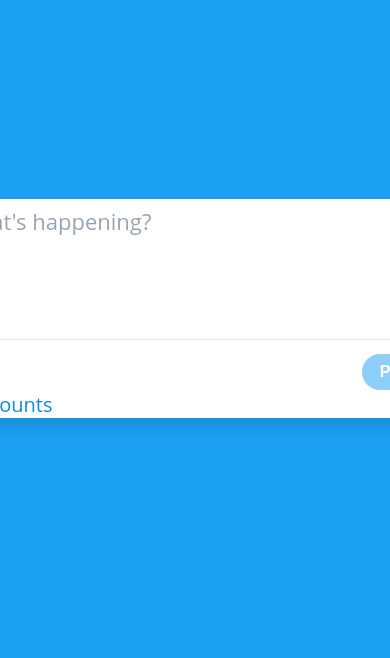
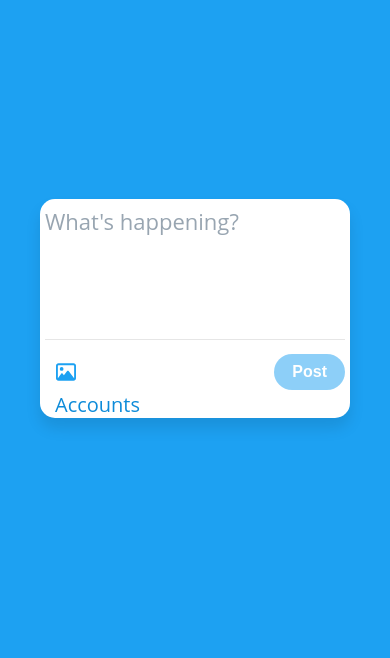
Before and after one commit to westerny1/SkyMast, a Flask app: page / in a window 390 px wide; the page is wider, and only the part inside the window is pictured. Shown: the part 114-772 px from the top of that part. Run offline with Flask 3, Linux system fonts and the light colour scheme.

Commit message:
Update style.css

```diff
--- a/static/style.css
+++ b/static/style.css
@@ -39,13 +39,24 @@ body {
 .wrapper{
   background: #fff;
   max-width: 475px;
-  min-width: 475px;
-  width: 90%; /* edited */
+  min-width: 300px;
+  width: 90%;
   border-radius: 15px;
   padding: 25px 25px 15px 25px;
-  overflow-y: auto; /* edited */
+  overflow-y: auto;
   box-shadow: 0px 10px 15px rgba(0,0,0,0.1);
 }
+
+/*.wrapper{
+  background: #fff;
+  max-width: 475px;
+  min-width: 475px;
+  width: 90%;
+  border-radius: 15px;
+  padding: 25px 25px 15px 25px;
+  overflow-y: auto;
+  box-shadow: 0px 10px 15px rgba(0,0,0,0.1);
+}*/
 .input-box{
   padding-top: 10px;
   border-bottom: 1px solid #e6e6e6;
@@ -435,6 +446,9 @@ input[type="submit"]:hover{
 }
 
 
+/*delete*/
+
+
 /* Media Queries for Responsiveness */
 
 /* large desktops and some laptops (1440px and above) */
@@ -578,12 +592,13 @@ input[type="submit"]:hover{
 @media (max-width: 600px) {
 
   .wrapper {
-    max-width: 500px;
-    margin: 0 auto;
-    padding: 0 5px;
+    width: 90%; /* Adjusted to a percentage for smaller screens */
+    max-width: none; /* Remove maximum width */
   }
 
 }
+
+
 
 /* smaller phones (landscape) (480px - 599px) */
 /* edited */
```
